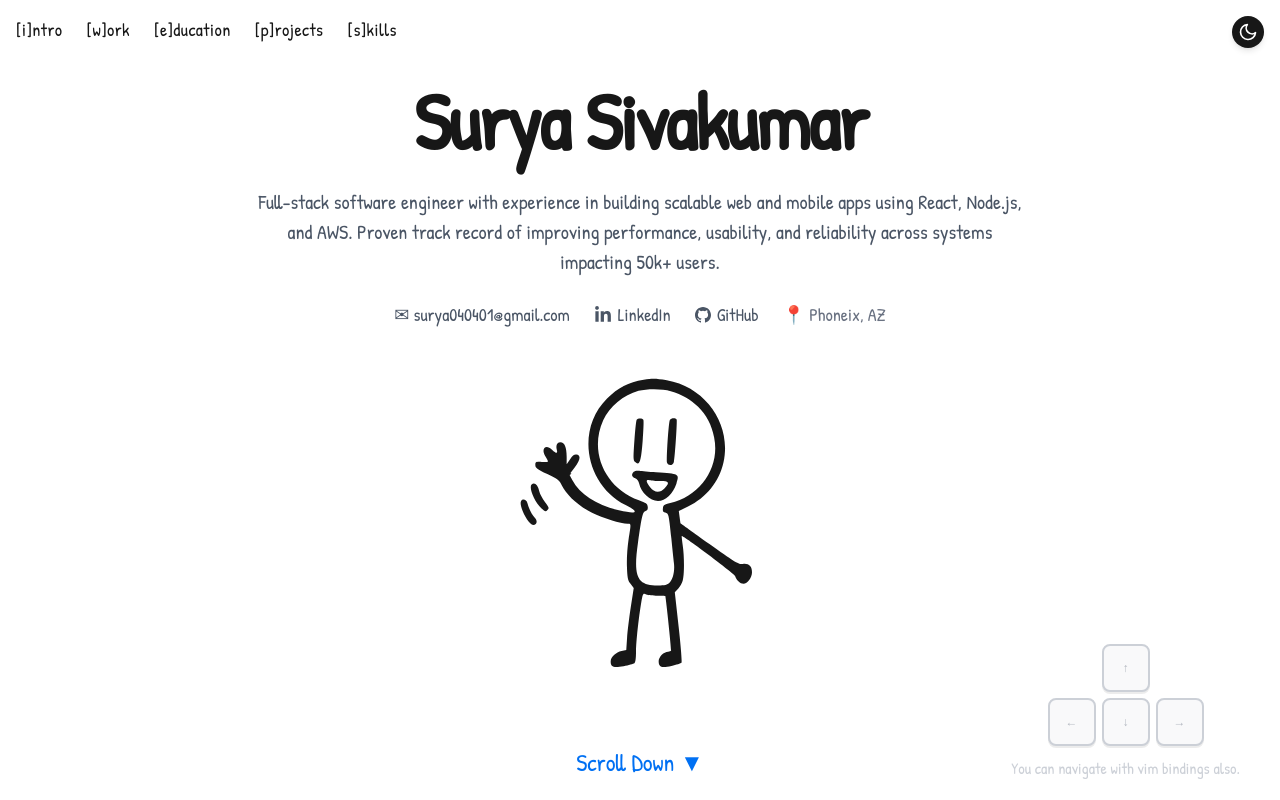
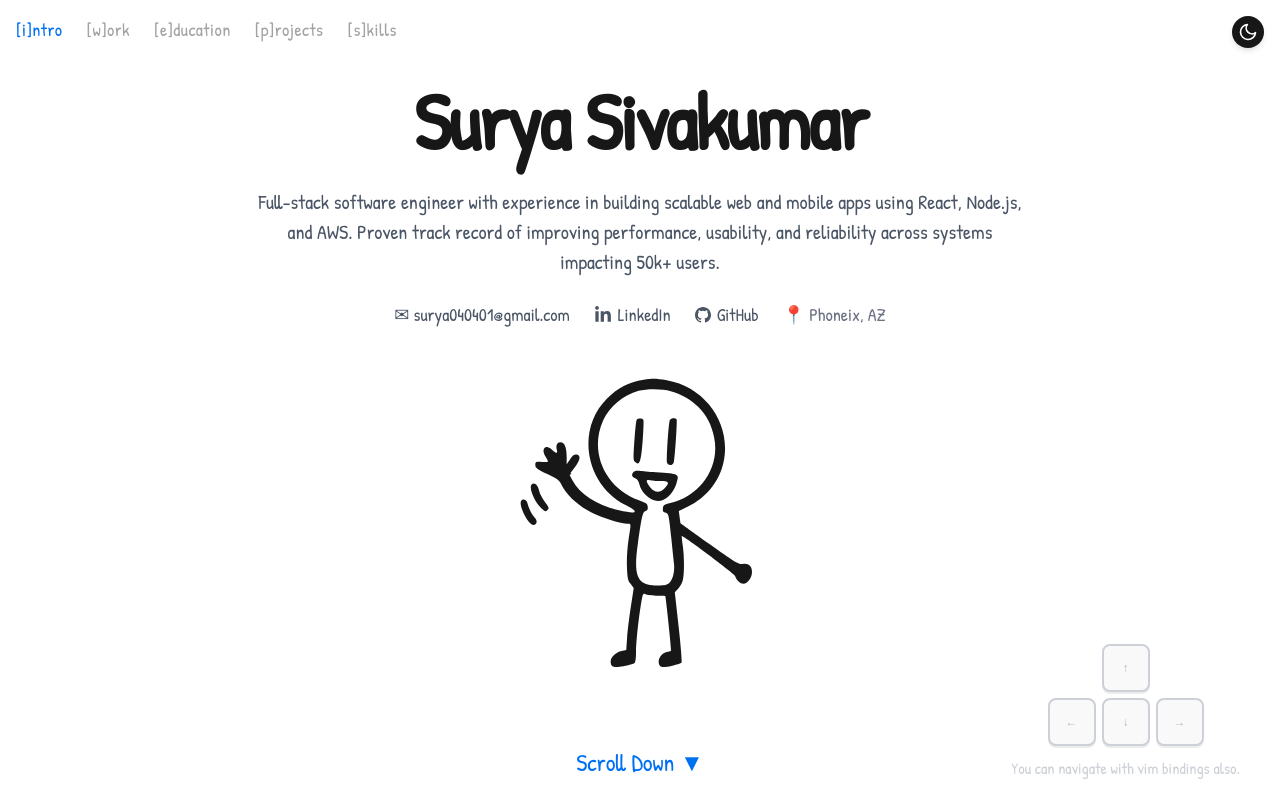
Before and after one commit to surya-441/surya-441.github.io, a Next.js app: page / in a window 1280 px wide. Built offline with nearby package versions, Linux system fonts and the light colour scheme.

Commit message:
feat: highlight open section nav item

```diff
--- a/src/app/globals.css
+++ b/src/app/globals.css
@@ -1,5 +1,11 @@
 @import 'tailwindcss';
 @variant dark (&:where(.dark, .dark *));
+
+@theme {
+  --color-background: var(--background);
+  --color-foreground: var(--foreground);
+  --color-accent: var(--accent);
+}
 
 :root {
   --background: #ffffff;
--- a/src/components/NavBar.tsx
+++ b/src/components/NavBar.tsx
@@ -37,15 +37,13 @@ const NavBar = () => {
           onClick={() => scrollToSection(index)}
           className={`text-lg tracking-wide transition-colors cursor-pointer ${
             currentSection === index
-              ? 'text-foreground'
+              ? 'text-accent'
               : 'text-foreground/40 hover:text-foreground/70'
           }`}
         >
-          <span className="text-foreground/60">[</span>
-          <span className={currentSection === index ? 'text-accent' : ''}>
-            {section.key}
-          </span>
-          <span className="text-foreground/60">]</span>
+          <span>[</span>
+          <span>{section.key}</span>
+          <span>]</span>
           {section.label.slice(1)}
         </button>
       ))}
```
